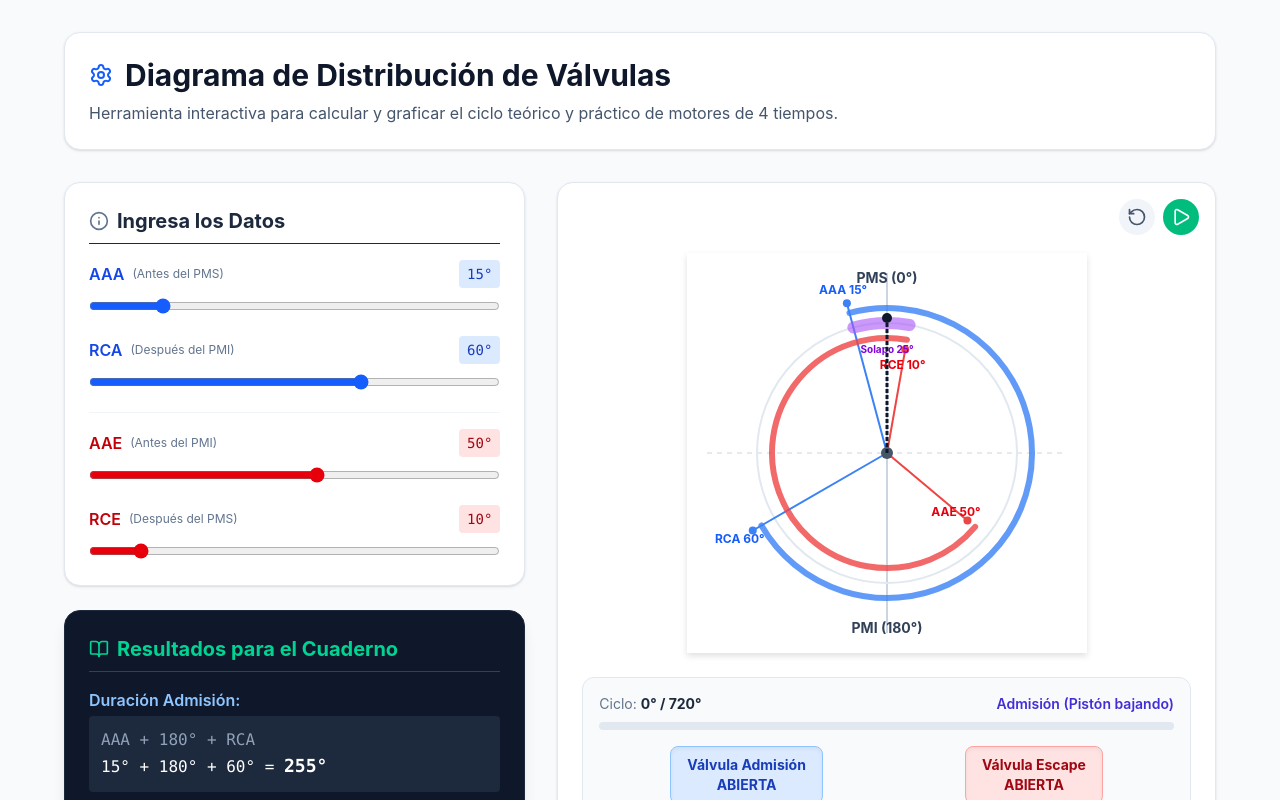
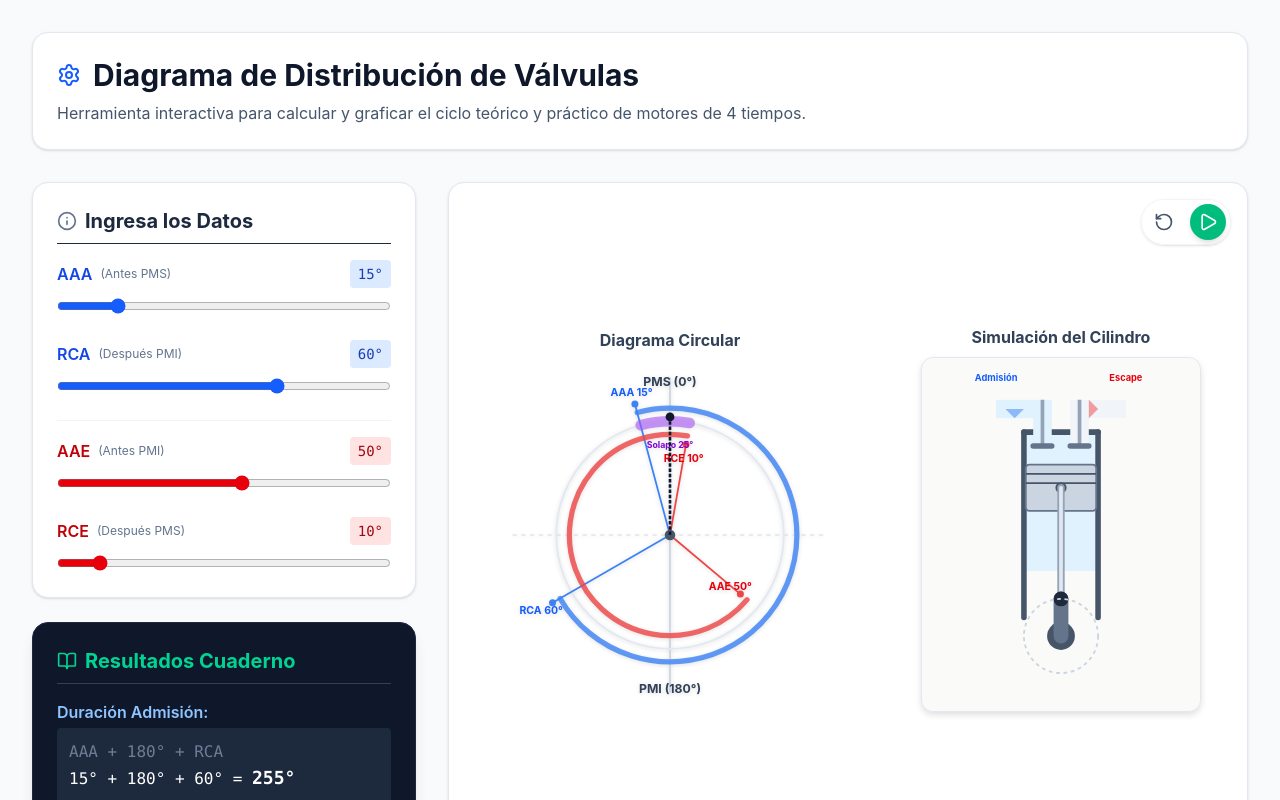
Before and after one commit to javier20dev25/diagrama-valvulas, a React (Vite) app: page / in a window 1280 px wide. Both pictures are taken after a click on the button 1136 px from the left and 217 px from the top of the page. Shown: the top 800 px of the page. Built offline with nearby package versions, Linux system fonts and the light colour scheme.

Commit message:
feat: add mechanical piston animation and fix input rendering

```diff
--- a/src/App.jsx
+++ b/src/App.jsx
@@ -76,11 +76,41 @@ export default function App() {
   const cy = 200;
   const radPrincipal = 130;
 
+  // Lógica de Piston Animation
+  const pistonWidth = 80;
+  const pistonHeight = 50;
+  const crankRadius = 40;
+  const rodLength = 120;
+  const pistonCx = 150;
+  const pistonCy = 300; // Centro del cigüeñal
+
+  // Ángulo para el cigüeñal (0° = Top Dead Center, apuntando hacia arriba)
+  const crankAngleRad = (animAngle - 90) * Math.PI / 180;
+  const pinX = pistonCx + crankRadius * Math.cos(crankAngleRad);
+  const pinY = pistonCy + crankRadius * Math.sin(crankAngleRad);
+
+  // Posición del pistón usando la fórmula de la biela
+  const dx = pistonCx - pinX;
+  const dy_sq = rodLength * rodLength - dx * dx;
+  const wristPinY = pinY - Math.sqrt(dy_sq);
+
+  const pistonY = wristPinY - (pistonHeight / 2);
+
+  // Colores de la mezcla según la fase
+  let gasColor = "transparent";
+  let showSpark = false;
+  if (animAngle >= 0 && animAngle < 180) gasColor = "#e0f2fe"; // Admisión (Mezcla fría)
+  else if (animAngle >= 180 && animAngle < 360) gasColor = "#c7d2fe"; // Compresión (Mezcla calentándose)
+  else if (animAngle >= 360 && animAngle < 540) { gasColor = "#fed7aa"; } // Expansión / Trabajo (Fuego)
+  else if (animAngle >= 540 && animAngle <= 720) gasColor = "#f1f5f9"; // Escape (Gases quemados)
+
+  if (animAngle >= 355 && animAngle <= 365) showSpark = true; // Chispa justo en PMS
+
   return (
     <div className="min-h-screen bg-slate-50 text-slate-800 font-sans p-4 md:p-8">
 
       {/* HEADER */}
-      <header className="max-w-6xl mx-auto mb-8 bg-white p-6 rounded-2xl shadow-sm border border-slate-200">
+      <header className="max-w-7xl mx-auto mb-8 bg-white p-6 rounded-2xl shadow-sm border border-slate-200">
         <h1 className="text-3xl font-bold text-slate-900 mb-2 flex items-center">
           <Settings className="mr-3 text-blue-600 animate-spin-slow" />
           Diagrama de Distribución de Válvulas
@@ -88,10 +118,10 @@ export default function App() {
         <p className="text-slate-600">Herramienta interactiva para calcular y graficar el ciclo teórico y práctico de motores de 4 tiempos.</p>
       </header>
 
-      <div className="max-w-6xl mx-auto grid grid-cols-1 lg:grid-cols-12 gap-6 md:gap-8">
+      <div className="max-w-7xl mx-auto grid grid-cols-1 lg:grid-cols-12 gap-6 md:gap-8">
 
         {/* PANEL IZQUIERDO: CONTROLES Y CÁLCULOS */}
-        <div className="col-span-1 lg:col-span-5 space-y-6">
+        <div className="col-span-1 lg:col-span-4 space-y-6">
 
           {/* Tarjeta de Ingreso de Datos */}
           <div className="bg-white p-6 rounded-2xl shadow-sm border border-slate-200">
@@ -99,27 +129,27 @@ export default function App() {
               <Info className="mr-2 w-5 h-5 text-slate-500" /> Ingresa los Datos
             </h2>
 
-            <div className="space-y-5">
+            <div className="space-y-6">
               {/* Input AAA */}
               <div>
                 <div className="flex justify-between items-center mb-1">
                   <label className="font-semibold text-blue-700 flex items-center" title="Apertura Adelantada de Admisión">
-                    AAA <span className="text-xs font-normal text-slate-500 ml-2">(Antes del PMS)</span>
+                    AAA <span className="text-xs font-normal text-slate-500 ml-2">(Antes PMS)</span>
                   </label>
                   <span className="font-mono bg-blue-100 text-blue-800 px-2 py-1 rounded text-sm">{aaa}°</span>
                 </div>
-                <input type="range" min="0" max="90" value={aaa} onChange={(e) => setAaa(Number(e.target.value))} onInput={(e) => setAaa(Number(e.target.value))} className="w-full h-2 cursor-pointer accent-blue-600" />
+                <input type="range" min="0" max="90" step="1" value={aaa} onChange={(e) => setAaa(parseInt(e.target.value, 10))} onInput={(e) => setAaa(parseInt(e.target.value, 10))} className="w-full h-2 cursor-pointer accent-blue-600" />
               </div>
 
               {/* Input RCA */}
               <div>
                 <div className="flex justify-between items-center mb-1">
                   <label className="font-semibold text-blue-700 flex items-center" title="Retraso al Cierre de Admisión">
-                    RCA <span className="text-xs font-normal text-slate-500 ml-2">(Después del PMI)</span>
+                    RCA <span className="text-xs font-normal text-slate-500 ml-2">(Después PMI)</span>
                   </label>
                   <span className="font-mono bg-blue-100 text-blue-800 px-2 py-1 rounded text-sm">{rca}°</span>
                 </div>
-                <input type="range" min="0" max="90" value={rca} onChange={(e) => setRca(Number(e.target.value))} onInput={(e) => setRca(Number(e.target.value))} className="w-full h-2 cursor-pointer accent-blue-600" />
+                <input type="range" min="0" max="90" step="1" value={rca} onChange={(e) => setRca(parseInt(e.target.value, 10))} onInput={(e) => setRca(parseInt(e.target.value, 10))} className="w-full h-2 cursor-pointer accent-blue-600" />
               </div>
 
               <div className="border-t border-slate-100 my-4"></div>
@@ -128,22 +158,22 @@ export default function App() {
               <div>
                 <div className="flex justify-between items-center mb-1">
                   <label className="font-semibold text-red-700 flex items-center" title="Apertura Adelantada de Escape">
-                    AAE <span className="text-xs font-normal text-slate-500 ml-2">(Antes del PMI)</span>
+                    AAE <span className="text-xs font-normal text-slate-500 ml-2">(Antes PMI)</span>
                   </label>
                   <span className="font-mono bg-red-100 text-red-800 px-2 py-1 rounded text-sm">{aae}°</span>
                 </div>
-                <input type="range" min="0" max="90" value={aae} onChange={(e) => setAae(Number(e.target.value))} onInput={(e) => setAae(Number(e.target.value))} className="w-full h-2 cursor-pointer accent-red-600" />
+                <input type="range" min="0" max="90" step="1" value={aae} onChange={(e) => setAae(parseInt(e.target.value, 10))} onInput={(e) => setAae(parseInt(e.target.value, 10))} className="w-full h-2 cursor-pointer accent-red-600" />
               </div>
 
               {/* Input RCE */}
               <div>
                 <div className="flex justify-between items-center mb-1">
                   <label className="font-semibold text-red-700 flex items-center" title="Retraso al Cierre de Escape">
-                    RCE <span className="text-xs font-normal text-slate-500 ml-2">(Después del PMS)</span>
+                    RCE <span className="text-xs font-normal text-slate-500 ml-2">(Después PMS)</span>
                   </label>
                   <span className="font-mono bg-red-100 text-red-800 px-2 py-1 rounded text-sm">{rce}°</span>
                 </div>
-                <input type="range" min="0" max="90" value={rce} onChange={(e) => setRce(Number(e.target.value))} onInput={(e) => setRce(Number(e.target.value))} className="w-full h-2 cursor-pointer accent-red-600" />
+                <input type="range" min="0" max="90" step="1" value={rce} onChange={(e) => setRce(parseInt(e.target.value, 10))} onInput={(e) => setRce(parseInt(e.target.value, 10))} className="w-full h-2 cursor-pointer accent-red-600" />
               </div>
             </div>
           </div>
@@ -151,14 +181,14 @@ export default function App() {
           {/* Tarjeta de Resultados (Fórmulas para el cuaderno) */}
           <div className="bg-slate-900 text-white p-6 rounded-2xl shadow-lg border border-slate-800">
             <h2 className="text-xl font-bold mb-4 text-emerald-400 border-b border-slate-700 pb-2 flex items-center">
-              <BookOpen className="mr-2 w-5 h-5" /> Resultados para el Cuaderno
+              <BookOpen className="mr-2 w-5 h-5" /> Resultados Cuaderno
             </h2>
 
             <div className="space-y-4 font-mono text-sm md:text-base">
               <div>
                 <p className="text-blue-300 font-sans font-semibold mb-1">Duración Admisión:</p>
                 <div className="bg-slate-800 p-3 rounded flex flex-col">
-                  <span className="text-slate-400">AAA + 180° + RCA</span>
+                  <span className="text-slate-400 opacity-70">AAA + 180° + RCA</span>
                   <span>{aaa}° + 180° + {rca}° = <strong className="text-white text-lg">{duracionAdmision}°</strong></span>
                 </div>
               </div>
@@ -166,7 +196,7 @@ export default function App() {
               <div>
                 <p className="text-red-300 font-sans font-semibold mb-1">Duración Escape:</p>
                 <div className="bg-slate-800 p-3 rounded flex flex-col">
-                  <span className="text-slate-400">AAE + 180° + RCE</span>
+                  <span className="text-slate-400 opacity-70">AAE + 180° + RCE</span>
                   <span>{aae}° + 180° + {rce}° = <strong className="text-white text-lg">{duracionEscape}°</strong></span>
                 </div>
               </div>
@@ -174,7 +204,7 @@ export default function App() {
               <div>
                 <p className="text-purple-300 font-sans font-semibold mb-1">Traslape / Solapo:</p>
                 <div className="bg-slate-800 p-3 rounded flex flex-col">
-                  <span className="text-slate-400">AAA + RCE</span>
+                  <span className="text-slate-400 opacity-70">AAA + RCE</span>
                   <span>{aaa}° + {rce}° = <strong className="text-white text-lg">{solapo}°</strong></span>
                 </div>
               </div>
@@ -183,31 +213,34 @@ export default function App() {
         </div>
 
         {/* PANEL DERECHO: GRÁFICA Y ANIMACIÓN */}
-        <div className="col-span-1 lg:col-span-7 flex flex-col space-y-6">
+        <div className="col-span-1 lg:col-span-8 flex flex-col space-y-6">
 
-          <div className="bg-white p-4 md:p-6 rounded-2xl shadow-sm border border-slate-200 flex-grow flex flex-col items-center justify-center relative">
+          <div className="bg-white p-4 md:p-6 rounded-2xl shadow-sm border border-slate-200 flex-grow relative overflow-hidden">
 
             {/* Controles de Animación */}
-            <div className="absolute top-4 right-4 flex space-x-2 z-10">
+            <div className="absolute top-4 right-4 flex space-x-2 z-10 bg-white/80 p-1 rounded-full backdrop-blur-sm shadow-sm border border-slate-100">
               <button
                 onClick={() => { setAnimAngle(0); setIsPlaying(false); }}
-                className="p-2 bg-slate-100 hover:bg-slate-200 rounded-full transition-colors"
+                className="p-2 hover:bg-slate-200 rounded-full transition-colors"
                 title="Reiniciar"
               >
                 <RotateCcw className="w-5 h-5 text-slate-600" />
               </button>
               <button
                 onClick={() => setIsPlaying(!isPlaying)}
-                className={`p-2 rounded-full transition-colors text-white ${isPlaying ? 'bg-amber-500 hover:bg-amber-600' : 'bg-emerald-500 hover:bg-emerald-600'}`}
+                className={`p-2 rounded-full transition-colors text-white shadow-md ${isPlaying ? 'bg-amber-500 hover:bg-amber-600' : 'bg-emerald-500 hover:bg-emerald-600'}`}
                 title={isPlaying ? "Pausar" : "Animar Motor"}
               >
                 {isPlaying ? <Pause className="w-5 h-5" /> : <Play className="w-5 h-5" />}
               </button>
             </div>
 
-            {/* SVG GRÁFICA PRINCIPAL */}
-            <svg viewBox="0 0 400 400" className="w-full max-w-[400px] h-auto drop-shadow-md bg-white mt-4">
+            <div className="flex flex-col md:flex-row gap-8 items-center justify-around w-full h-full pb-8">
 
+              {/* SVG 1: GRÁFICA CIRCULAR DE DISTRIBUCIÓN */}
+              <div className="w-full max-w-[350px] flex flex-col items-center">
+                <h3 className="font-bold text-slate-700 mb-2">Diagrama Circular</h3>
+                <svg viewBox="0 0 400 400" className="w-full h-auto drop-shadow-sm">
                   {/* Ejes Principales (PMS - PMI y Horizontal) */}
                   <line x1="200" y1="20" x2="200" y2="380" stroke="#cbd5e1" strokeWidth="2" />
                   <line x1="20" y1="200" x2="380" y2="200" stroke="#cbd5e1" strokeWidth="1" strokeDasharray="5,5" />
@@ -216,33 +249,22 @@ export default function App() {
                   <circle cx={cx} cy={cy} r={radPrincipal} fill="none" stroke="#e2e8f0" strokeWidth="2" />
 
                   {/* ZONA DE ADMISIÓN (AZUL) */}
-              <path
-                d={describeArc(cx, cy, radPrincipal + 15, 360 - aaa, 180 + rca)}
-                fill="none" stroke="#3b82f6" strokeWidth="6" strokeLinecap="round" opacity="0.8"
-              />
+                  <path d={describeArc(cx, cy, radPrincipal + 15, 360 - aaa, 180 + rca)} fill="none" stroke="#3b82f6" strokeWidth="6" strokeLinecap="round" opacity="0.8" />
                   <line x1={cx} y1={cy} x2={polarToCartesian(cx, cy, radPrincipal + 25, 360 - aaa).x} y2={polarToCartesian(cx, cy, radPrincipal + 25, 360 - aaa).y} stroke="#3b82f6" strokeWidth="2" />
                   <circle cx={polarToCartesian(cx, cy, radPrincipal + 25, 360 - aaa).x} cy={polarToCartesian(cx, cy, radPrincipal + 25, 360 - aaa).y} r="4" fill="#3b82f6" />
                   <line x1={cx} y1={cy} x2={polarToCartesian(cx, cy, radPrincipal + 25, 180 + rca).x} y2={polarToCartesian(cx, cy, radPrincipal + 25, 180 + rca).y} stroke="#3b82f6" strokeWidth="2" />
                   <circle cx={polarToCartesian(cx, cy, radPrincipal + 25, 180 + rca).x} cy={polarToCartesian(cx, cy, radPrincipal + 25, 180 + rca).y} r="4" fill="#3b82f6" />
 
-
                   {/* ZONA DE ESCAPE (ROJO) */}
-              <path
-                d={describeArc(cx, cy, radPrincipal - 15, 180 - aae, rce)}
-                fill="none" stroke="#ef4444" strokeWidth="6" strokeLinecap="round" opacity="0.8"
-              />
+                  <path d={describeArc(cx, cy, radPrincipal - 15, 180 - aae, rce)} fill="none" stroke="#ef4444" strokeWidth="6" strokeLinecap="round" opacity="0.8" />
                   <line x1={cx} y1={cy} x2={polarToCartesian(cx, cy, radPrincipal - 25, 180 - aae).x} y2={polarToCartesian(cx, cy, radPrincipal - 25, 180 - aae).y} stroke="#ef4444" strokeWidth="2" />
                   <circle cx={polarToCartesian(cx, cy, radPrincipal - 25, 180 - aae).x} cy={polarToCartesian(cx, cy, radPrincipal - 25, 180 - aae).y} r="4" fill="#ef4444" />
                   <line x1={cx} y1={cy} x2={polarToCartesian(cx, cy, radPrincipal - 25, rce).x} y2={polarToCartesian(cx, cy, radPrincipal - 25, rce).y} stroke="#ef4444" strokeWidth="2" />
                   <circle cx={polarToCartesian(cx, cy, radPrincipal - 25, rce).x} cy={polarToCartesian(cx, cy, radPrincipal - 25, rce).y} r="4" fill="#ef4444" />
 
-
                   {/* ZONA DE SOLAPO / CRUCE (MORADO) */}
                   {solapo > 0 && (
-                <path
-                  d={describeArc(cx, cy, radPrincipal, 360 - aaa, rce)}
-                  fill="none" stroke="#a855f7" strokeWidth="12" strokeLinecap="round" opacity="0.6"
-                />
+                    <path d={describeArc(cx, cy, radPrincipal, 360 - aaa, rce)} fill="none" stroke="#a855f7" strokeWidth="12" strokeLinecap="round" opacity="0.6" />
                   )}
 
                   {/* Centro del cigüeñal */}
@@ -255,45 +277,107 @@ export default function App() {
                   {/* Etiquetas dinámicas de ángulos */}
                   <text x={polarToCartesian(cx, cy, radPrincipal + 40, 360 - aaa).x} y={polarToCartesian(cx, cy, radPrincipal + 40, 360 - aaa).y + 5} textAnchor="middle" className="text-xs font-bold fill-blue-600">AAA {aaa}°</text>
                   <text x={polarToCartesian(cx, cy, radPrincipal + 40, 180 + rca).x} y={polarToCartesian(cx, cy, radPrincipal + 40, 180 + rca).y + 5} textAnchor="middle" className="text-xs font-bold fill-blue-600">RCA {rca}°</text>
-
                   <text x={polarToCartesian(cx, cy, radPrincipal - 40, 180 - aae).x} y={polarToCartesian(cx, cy, radPrincipal - 40, 180 - aae).y + 5} textAnchor="middle" className="text-xs font-bold fill-red-600">AAE {aae}°</text>
                   <text x={polarToCartesian(cx, cy, radPrincipal - 40, rce).x} y={polarToCartesian(cx, cy, radPrincipal - 40, rce).y + 5} textAnchor="middle" className="text-xs font-bold fill-red-600">RCE {rce}°</text>
-
                   {solapo > 0 && (
                     <text x={cx} y={cy - radPrincipal + 30} textAnchor="middle" className="text-[10px] font-bold fill-purple-700 bg-white">Solapo {solapo}°</text>
                   )}
 
                   {/* ANIMACIÓN: Puntero del cigüeñal */}
-              <line
-                x1={cx} y1={cy}
-                x2={polarToCartesian(cx, cy, radPrincipal + 5, animAngle % 360).x}
-                y2={polarToCartesian(cx, cy, radPrincipal + 5, animAngle % 360).y}
-                stroke="#0f172a" strokeWidth="3" strokeDasharray="4,2"
-              />
-              <circle
-                cx={polarToCartesian(cx, cy, radPrincipal + 5, animAngle % 360).x}
-                cy={polarToCartesian(cx, cy, radPrincipal + 5, animAngle % 360).y}
-                r="5" fill="#0f172a"
-              />
+                  <line x1={cx} y1={cy} x2={polarToCartesian(cx, cy, radPrincipal + 5, animAngle % 360).x} y2={polarToCartesian(cx, cy, radPrincipal + 5, animAngle % 360).y} stroke="#0f172a" strokeWidth="3" strokeDasharray="4,2" />
+                  <circle cx={polarToCartesian(cx, cy, radPrincipal + 5, animAngle % 360).x} cy={polarToCartesian(cx, cy, radPrincipal + 5, animAngle % 360).y} r="5" fill="#0f172a" />
                 </svg>
-
-            {/* Panel inferior de la animación */}
-            <div className="w-full mt-6 bg-slate-50 p-4 rounded-xl border border-slate-200">
-              <div className="flex justify-between text-sm text-slate-500 mb-2">
-                <span>Ciclo: <strong className="text-slate-800">{Math.floor(animAngle)}° / 720°</strong></span>
-                <span className="font-semibold text-indigo-700">{fase}</span>
               </div>
 
-              <div className="w-full bg-slate-200 h-2 rounded-full overflow-hidden mb-4">
-                <div className="bg-indigo-600 h-full" style={{ width: `${(animAngle / 720) * 100}%` }}></div>
+              {/* SVG 2: SIMULACIÓN DE PISTÓN Y VÁLVULAS */}
+              <div className="w-full max-w-[280px] flex flex-col items-center">
+                <h3 className="font-bold text-slate-700 mb-2">Simulación del Cilindro</h3>
+                <svg viewBox="0 0 300 380" className="w-full h-auto drop-shadow-md bg-stone-50 rounded-xl border border-slate-200">
+
+                  {/* Bloque del Motor / Cilindro (Fondo interno coloreado por gas) */}
+                  <rect x="110" y="80" width={pistonWidth} height="150" fill={gasColor} className="transition-colors duration-100" />
+
+                  {/* Paredes del cilindro */}
+                  <line x1="110" y1="80" x2="110" y2="280" stroke="#475569" strokeWidth="6" strokeLinecap="round" />
+                  <line x1="190" y1="80" x2="190" y2="280" stroke="#475569" strokeWidth="6" strokeLinecap="round" />
+                  <line x1="110" y1="80" x2="190" y2="80" stroke="#475569" strokeWidth="6" strokeLinecap="round" />
+
+                  {/* CHISPA! */}
+                  {showSpark && (
+                    <circle cx="150" cy="85" r="10" fill="#facc15" className="animate-pulse" />
+                  )}
+
+                  {/* Válvula de Admisión (Izquierda) */}
+                  <g transform={`translate(0, ${isAdmOpen ? 15 : 0})`} className="transition-transform duration-75">
+                    {/* Canal de admisión */}
+                    <path d="M 80 40 L 130 40 L 130 80" fill="none" stroke="#e0f2fe" strokeWidth="20" />
+                    {/* Flecha flujo entrada */}
+                    {isAdmOpen && <path d="M 90 40 L 110 40 L 100 50 Z" fill="#3b82f6" opacity="0.5" />}
+                    {/* Válvula física */}
+                    <line x1="130" y1="30" x2="130" y2="80" stroke="#94a3b8" strokeWidth="4" />
+                    <line x1="120" y1="80" x2="140" y2="80" stroke="#64748b" strokeWidth="6" strokeLinecap="round" />
+                  </g>
+
+                  {/* Válvula de Escape (Derecha) */}
+                  <g transform={`translate(0, ${isEscOpen ? 15 : 0})`} className="transition-transform duration-75">
+                    {/* Canal de escape */}
+                    <path d="M 220 40 L 170 40 L 170 80" fill="none" stroke="#f1f5f9" strokeWidth="20" />
+                    {/* Flecha flujo salida */}
+                    {isEscOpen && <path d="M 190 40 L 180 30 L 180 50 Z" fill="#ef4444" opacity="0.5" />}
+                    {/* Válvula física */}
+                    <line x1="170" y1="30" x2="170" y2="80" stroke="#94a3b8" strokeWidth="4" />
+                    <line x1="160" y1="80" x2="180" y2="80" stroke="#64748b" strokeWidth="6" strokeLinecap="round" />
+                  </g>
+
+                  {/* PISTÓN */}
+                  <rect x={110 + 2} y={pistonY} width={pistonWidth - 4} height={pistonHeight} fill="#cbd5e1" rx="4" stroke="#64748b" strokeWidth="2" />
+                  {/* Anillos del pistón */}
+                  <line x1={112} y1={pistonY + 10} x2={188} y2={pistonY + 10} stroke="#475569" strokeWidth="2" />
+                  <line x1={112} y1={pistonY + 20} x2={188} y2={pistonY + 20} stroke="#475569" strokeWidth="2" />
+
+                  {/* BIELA Y BULÓN */}
+                  {/* Bulón */}
+                  <circle cx={pistonCx} cy={wristPinY} r="6" fill="#475569" />
+                  {/* Biela (Conecta el centro del pistón al cigueñal) */}
+                  <line x1={pistonCx} y1={wristPinY} x2={pinX} y2={pinY} stroke="#94a3b8" strokeWidth="8" strokeLinecap="round" />
+                  <line x1={pistonCx} y1={wristPinY} x2={pinX} y2={pinY} stroke="#e2e8f0" strokeWidth="4" strokeLinecap="round" />
+
+                  {/* CIGÜEÑAL */}
+                  {/* Centro del cigüeñal */}
+                  <circle cx={pistonCx} cy={pistonCy} r="15" fill="#475569" />
+                  <circle cx={pistonCx} cy={pistonCy} r="6" fill="#1e293b" />
+                  {/* Brazo del cigüeñal */}
+                  <line x1={pistonCx} y1={pistonCy} x2={pinX} y2={pinY} stroke="#64748b" strokeWidth="16" strokeLinecap="round" />
+                  {/* Muñequilla */}
+                  <circle cx={pinX} cy={pinY} r="8" fill="#1e293b" />
+                  {/* Trayectoria circular del cigüeñal (dash array) */}
+                  <circle cx={pistonCx} cy={pistonCy} r={crankRadius} fill="none" stroke="#cbd5e1" strokeWidth="2" strokeDasharray="4,4" />
+
+                  {/* Etiquetas de las vías */}
+                  <text x="80" y="25" textAnchor="middle" className="text-[10px] font-bold fill-blue-600">Admisión</text>
+                  <text x="220" y="25" textAnchor="middle" className="text-[10px] font-bold fill-red-600">Escape</text>
+                </svg>
               </div>
 
-              <div className="flex justify-around text-center text-sm mt-2">
-                <div className={`px-4 py-2 rounded-lg border transition-colors ${isAdmOpen ? 'bg-blue-100 border-blue-300 text-blue-800 font-bold shadow-inner' : 'bg-slate-100 border-slate-200 text-slate-400'}`}>
-                  Válvula Admisión<br />{isAdmOpen ? 'ABIERTA' : 'CERRADA'}
             </div>
-                <div className={`px-4 py-2 rounded-lg border transition-colors ${isEscOpen ? 'bg-red-100 border-red-300 text-red-800 font-bold shadow-inner' : 'bg-slate-100 border-slate-200 text-slate-400'}`}>
-                  Válvula Escape<br />{isEscOpen ? 'ABIERTA' : 'CERRADA'}
+
+            {/* Panel inferior de la animación - Estado Global */}
+            <div className="w-full bg-slate-50 p-4 rounded-xl border border-slate-200 mt-2">
+              <div className="flex justify-between items-center text-sm mb-3">
+                <span className="text-slate-500 font-mono">Ángulo Cigüeñal: <strong className="text-slate-800 text-lg">{Math.floor(animAngle)}°</strong> <span className="text-xs">/ 720°</span></span>
+                <span className="font-bold text-indigo-700 bg-indigo-100 px-3 py-1 rounded-full">{fase}</span>
+              </div>
+
+              <div className="w-full bg-slate-200 h-2.5 rounded-full overflow-hidden mb-5">
+                <div className="bg-indigo-600 h-full transition-all duration-75" style={{ width: `${(animAngle / 720) * 100}%` }}></div>
+              </div>
+
+              <div className="flex gap-4 text-center text-xs sm:text-sm">
+                <div className={`flex-1 py-2 sm:py-3 rounded-xl border transition-all ${isAdmOpen ? 'bg-blue-100 border-blue-300 text-blue-800 font-bold shadow-inner' : 'bg-white border-slate-200 text-slate-400'}`}>
+                  Válvula Admisión<br /><span className="text-base">{isAdmOpen ? 'ABIERTA' : 'CERRADA'}</span>
+                </div>
+                <div className={`flex-1 py-2 sm:py-3 rounded-xl border transition-all ${isEscOpen ? 'bg-red-100 border-red-300 text-red-800 font-bold shadow-inner' : 'bg-white border-slate-200 text-slate-400'}`}>
+                  Válvula Escape<br /><span className="text-base">{isEscOpen ? 'ABIERTA' : 'CERRADA'}</span>
                 </div>
               </div>
             </div>
@@ -314,7 +398,7 @@ export default function App() {
       </div>
 
       {/* FOOTER & BOTON CONTACTO */}
-      <footer className="max-w-6xl mx-auto mt-8 pt-6 border-t border-slate-200 flex flex-col items-center">
+      <footer className="max-w-7xl mx-auto mt-8 pt-6 border-t border-slate-200 flex flex-col items-center">
         <a
           href="https://wa.me/50588378547"
           target="_blank"
```
Also changed, not shown: 1 other file (tests, documents, lock files or other folders). Lines whose indentation alone changed are shown as unchanged.
